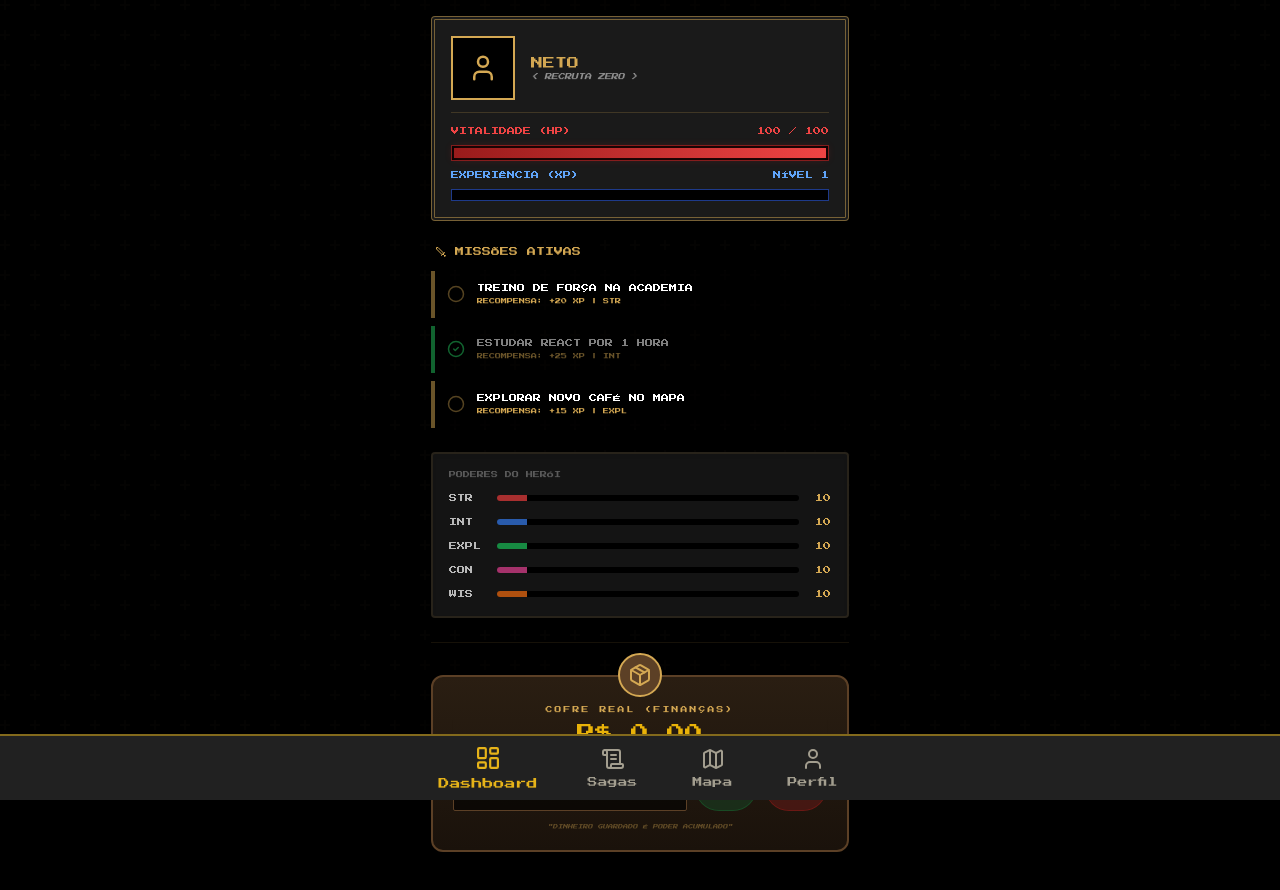
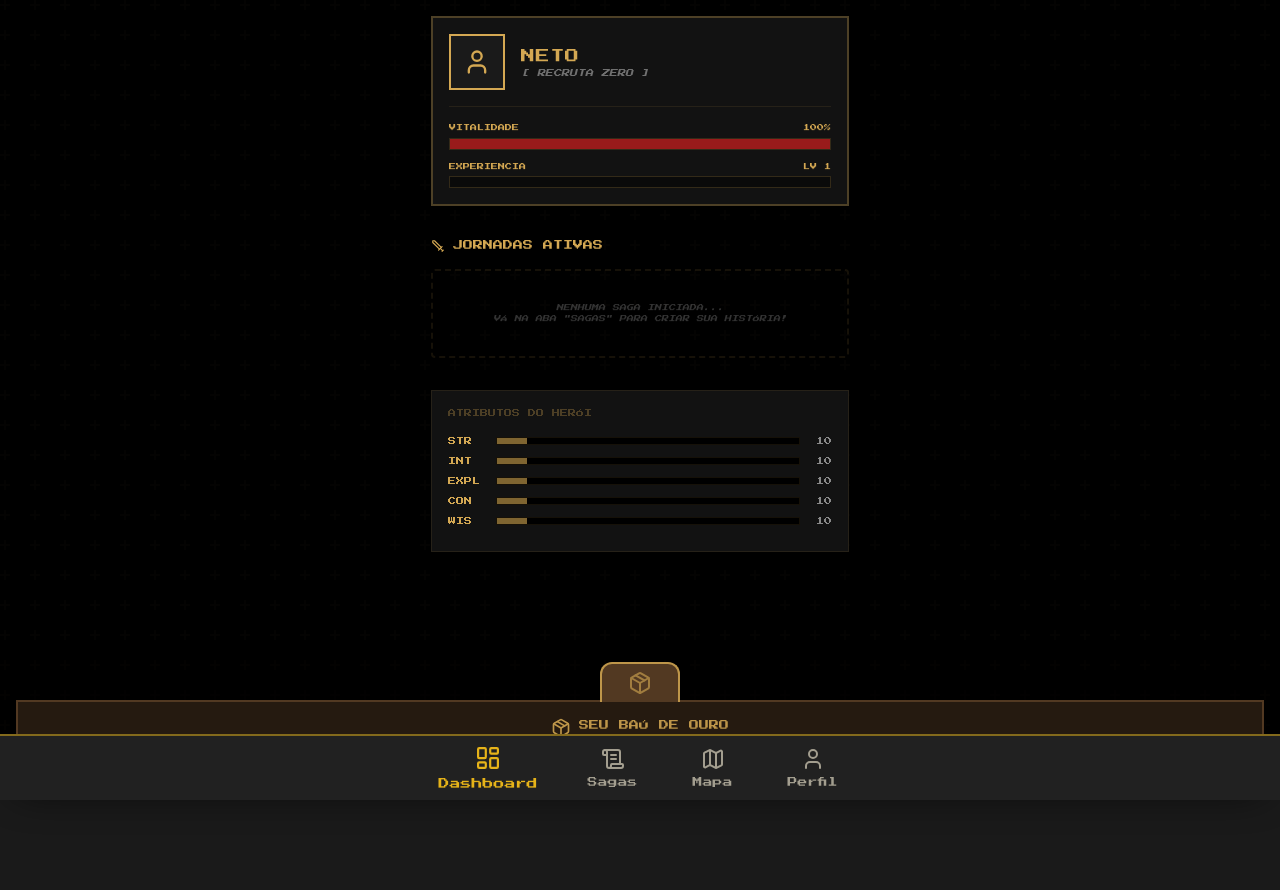
Before and after one commit to NetoPessoal-crypto/Life-RPG---Mestre-das-Sagas-MOCHA, a React (Vite) app: page / in a window 1280 px wide. Shown: the top 890 px of the page. After the commit the page ends 800 px from the top, so only its background shows below. Built offline with nearby package versions, Linux system fonts and the light colour scheme.

Commit message:
Update DashboardPage.tsx

```diff
--- a/src/react-app/pages/DashboardPage.tsx
+++ b/src/react-app/pages/DashboardPage.tsx
@@ -2,129 +2,140 @@ import { useState } from 'react';
 import AppShell from '@/react-app/components/AppShell';
 import { useGame, getPlayerTitle } from '@/react-app/context/GameContext';
 import { Button } from '@/react-app/components/ui/button';
-import { User, Shield, Zap, Coins, TrendingUp, TrendingDown, CheckCircle2, Circle, Sword, Brain, Map, Heart, Flame, Package } from 'lucide-react';
+import { User, TrendingUp, TrendingDown, Sword, Package, PackageOpen, ChevronDown, ChevronUp } from 'lucide-react';
 
 export default function DashboardPage() {
-  const { state, updatePlayerName, addGold, removeGold, addXP } = useGame();
+  const { state, updatePlayerName, addGold, removeGold } = useGame();
   const [goldValue, setGoldValue] = useState('');
-
-  // Simulação de Missões do Dia (Isso virá do seu Sagas futuramente)
-  const todayQuests = [
-    { id: '1', title: 'TREINO DE FORÇA NA ACADEMIA', xp: 20, attr: 'STR', completed: false },
-    { id: '2', title: 'ESTUDAR REACT POR 1 HORA', xp: 25, attr: 'INT', completed: true },
-    { id: '3', title: 'EXPLORAR NOVO CAFÉ NO MAPA', xp: 15, attr: 'EXPL', completed: false },
-  ];
+  const [isChestOpen, setIsChestOpen] = useState(false); // Estado para abrir o baú
 
   const hpPercent = (state.hp / state.maxHP) * 100;
   const xpPercent = (state.totalXP % 100);
 
   return (
     <AppShell>
-      <div className="p-4 space-y-6 pb-24">
+      <div className="p-4 space-y-8 pb-24 text-[#d4a853]">
 
-        {/* TOPO: STATUS DO HERÓI (ESTILO CLÁSSICO) */}
-        <div className="bg-[#1a1a1a] border-4 border-double border-[#d4a853]/50 rounded-lg p-4 shadow-[0_0_15px_rgba(0,0,0,0.5)]">
-          <div className="flex items-center gap-4 border-b border-[#d4a853]/20 pb-3 mb-3">
-             <div className="w-16 h-16 bg-black border-2 border-[#d4a853] flex items-center justify-center rounded-sm">
-                <User size={30} className="text-[#d4a853]" />
+        {/* TOPO: PERFIL PIXEL ART */}
+        <div className="bg-[#121212] border-2 border-[#d4a853]/30 rounded-none p-4 shadow-[4px_4px_0px_0px_rgba(0,0,0,1)]">
+          <div className="flex items-center gap-4 border-b border-[#d4a853]/10 pb-4 mb-4">
+             <div className="w-14 h-14 bg-[#1a1a1a] border-2 border-[#d4a853] flex items-center justify-center">
+                <User size={28} className="text-[#d4a853]" />
              </div>
              <div>
-                <h2 className="font-pixel text-[#d4a853] text-[12px] uppercase">{state.playerName}</h2>
-                <p className="font-pixel text-white/50 text-[7px] tracking-tighter italic">
-                  &lt; {getPlayerTitle(state.level)} &gt;
+                <h2 className="font-pixel text-[14px] uppercase tracking-wider">{state.playerName}</h2>
+                <p className="font-pixel text-[8px] text-white/40 italic">
+                  [ {getPlayerTitle(state.level)} ]
                 </p>
              </div>
           </div>
 
-          <div className="space-y-2">
-            <div className="flex justify-between items-center text-[8px] font-pixel text-red-500">
-               <span>VITALIDADE (HP)</span>
-               <span>{state.hp} / {state.maxHP}</span>
+          {/* BARRAS ESTILO PDF */}
+          <div className="space-y-3">
+            <div className="space-y-1">
+               <div className="flex justify-between font-pixel text-[7px]">
+                  <span>VITALIDADE</span>
+                  <span>{state.hp}%</span>
                </div>
-            <div className="h-4 w-full bg-black border border-red-900 rounded-sm p-[2px]">
-               <div className="h-full bg-gradient-to-r from-red-800 to-red-500 shadow-[0_0_10px_rgba(220,38,38,0.3)]" style={{ width: `${hpPercent}%` }} />
+               <div className="h-3 w-full bg-[#0a0a0a] border border-[#d4a853]/20">
+                  <div className="h-full bg-red-800 transition-all duration-1000" style={{ width: `${hpPercent}%` }} />
+               </div>
             </div>
 
-            <div className="flex justify-between items-center text-[8px] font-pixel text-blue-400">
-               <span>EXPERIÊNCIA (XP)</span>
-               <span>NÍVEL {state.level}</span>
+            <div className="space-y-1">
+               <div className="flex justify-between font-pixel text-[7px]">
+                  <span>EXPERIENCIA</span>
+                  <span>LV {state.level}</span>
                </div>
-            <div className="h-3 w-full bg-black border border-blue-900 rounded-sm p-[1px]">
-               <div className="h-full bg-blue-600 shadow-[0_0_10px_rgba(59,130,246,0.3)]" style={{ width: `${xpPercent}%` }} />
+               <div className="h-3 w-full bg-[#0a0a0a] border border-[#d4a853]/20">
+                  <div className="h-full bg-blue-800 transition-all duration-1000" style={{ width: `${xpPercent}%` }} />
+               </div>
             </div>
           </div>
         </div>
 
-        {/* MISSÕES DO DIA (O CORAÇÃO DO DASHBOARD) */}
-        <div className="space-y-3">
-          <h3 className="font-pixel text-[9px] text-[#d4a853] flex items-center gap-2 px-1">
-            <Sword size={12} /> MISSÕES ATIVAS
+        {/* MISSÕES REAIS (Sincronizado com o que você cria) */}
+        <div className="space-y-4">
+          <h3 className="font-pixel text-[10px] flex items-center gap-2">
+            <Sword size={14} /> JORNADAS ATIVAS
           </h3>
+
+          {state.sagas.length === 0 ? (
+            <div className="border-2 border-dashed border-[#d4a853]/10 p-8 text-center rounded-lg">
+               <p className="font-pixel text-[7px] text-white/20 uppercase italic">
+                 Nenhuma saga iniciada...<br/>Vá na aba "Sagas" para criar sua história!
+               </p>
+            </div>
+          ) : (
             <div className="space-y-2">
-            {todayQuests.map((quest) => (
-              <div key={quest.id} className={`bg-black/40 border-l-4 p-3 rounded-r-md flex items-center justify-between transition-all ${quest.completed ? 'border-green-500 opacity-50' : 'border-[#d4a853] border-opacity-50'}`}>
-                <div className="flex items-center gap-3">
-                  {quest.completed ? <CheckCircle2 className="text-green-500" size={18} /> : <Circle className="text-[#d4a853]/40" size={18} />}
-                  <div>
-                    <p className="font-pixel text-[8px] text-white leading-tight uppercase">{quest.title}</p>
-                    <p className="font-pixel text-[6px] text-[#d4a853] mt-1">RECOMPENSA: +{quest.xp} XP | {quest.attr}</p>
-                  </div>
-                </div>
+               {/* Aqui vamos mapear as sagas reais quando conectarmos os arquivos */}
+               {state.sagas.slice(0, 3).map((saga) => (
+                 <div key={saga.id} className="bg-[#1a1a1a] border-l-4 border-[#d4a853] p-3 flex justify-between items-center">
+                    <span className="font-pixel text-[8px] uppercase">{saga.name}</span>
+                    <span className="font-pixel text-[6px] opacity-40">EM PROGRESSO</span>
                  </div>
                ))}
             </div>
+          )}
         </div>
 
-        {/* ATRIBUTOS (COMO NO PDF) */}
-        <div className="bg-[#1a1a1a]/80 border-2 border-[#d4a853]/10 rounded-lg p-4 space-y-3 shadow-inner">
-           <h3 className="font-pixel text-[7px] text-white/30 uppercase mb-2">Poderes do Herói</h3>
+        {/* ATRIBUTOS (Fiel ao seu PDF) */}
+        <div className="bg-[#121212] p-4 border border-[#d4a853]/10">
+           <p className="font-pixel text-[8px] mb-4 opacity-30 uppercase">Atributos do Herói</p>
            {[
-             { label: 'STR', val: state.attributes.STR, color: 'bg-red-500' },
-             { label: 'INT', val: state.attributes.INT, color: 'bg-blue-500' },
-             { label: 'EXPL', val: state.attributes.EXPL, color: 'bg-green-500' },
-             { label: 'CON', val: state.attributes.CON, color: 'bg-pink-500' },
-             { label: 'WIS', val: state.attributes.WIS, color: 'bg-orange-500' }
+             { label: 'STR', val: state.attributes.STR },
+             { label: 'INT', val: state.attributes.INT },
+             { label: 'EXPL', val: state.attributes.EXPL },
+             { label: 'CON', val: state.attributes.CON },
+             { label: 'WIS', val: state.attributes.WIS }
            ].map((attr) => (
-             <div key={attr.label} className="flex items-center gap-4">
-               <span className="font-pixel text-[8px] text-white/70 w-8">{attr.label}</span>
-               <div className="h-1.5 flex-1 bg-black rounded-full overflow-hidden">
-                  <div className={`h-full ${attr.color} opacity-70`} style={{ width: `${attr.val}%` }} />
+             <div key={attr.label} className="flex items-center gap-4 mb-2">
+               <span className="font-pixel text-[8px] w-8">{attr.label}</span>
+               <div className="h-2 flex-1 bg-black border border-[#d4a853]/10 relative overflow-hidden">
+                  <div className="h-full bg-[#d4a853]/60" style={{ width: `${attr.val}%` }} />
                </div>
-               <span className="font-pixel text-[8px] text-[#d4a853]">{attr.val}</span>
+               <span className="font-pixel text-[8px] text-white/50">{attr.val}</span>
              </div>
            ))}
         </div>
 
-        {/* O COFRE (BAÚ DE FINANÇAS) */}
-        <div className="mt-8 pt-8 border-t border-[#d4a853]/10">
-          <div className="bg-gradient-to-b from-[#2a1e12] to-[#1a120b] border-2 border-[#5c4026] rounded-xl p-5 shadow-[0_10px_30px_rgba(0,0,0,0.8)] relative">
-            <div className="absolute -top-6 left-1/2 -translate-x-1/2 bg-[#5c4026] p-2 rounded-full border-2 border-[#d4a853]">
-               <Package className="text-[#d4a853]" size={24} />
+        {/* O COFRE INTERATIVO (BAÚ) */}
+        <div className="fixed bottom-20 left-4 right-4 z-50">
+           <div className={`bg-[#2a1e12] border-2 border-[#5c4026] p-4 shadow-[0_-10px_40px_rgba(0,0,0,0.8)] transition-all duration-500 transform ${isChestOpen ? 'translate-y-0 opacity-100' : 'translate-y-[80%] opacity-90'}`}>
+
+              {/* Gatilho para abrir/fechar */}
+              <button
+                onClick={() => setIsChestOpen(!isChestOpen)}
+                className="absolute -top-10 left-1/2 -translate-x-1/2 bg-[#5c4026] w-20 h-10 border-2 border-b-0 border-[#d4a853] flex items-center justify-center rounded-t-xl"
+              >
+                {isChestOpen ? <ChevronDown className="animate-bounce" /> : <Package className="animate-pulse" />}
+              </button>
+
+              <div className="text-center mb-4">
+                 <div className="flex justify-center gap-2 mb-1">
+                    {isChestOpen ? <PackageOpen size={20} /> : <Package size={20} />}
+                    <h3 className="font-pixel text-[10px] uppercase">Seu Baú de Ouro</h3>
+                 </div>
+                 <p className="font-pixel text-[16px] text-yellow-500">
+                    {state.attributes.GOLD.toLocaleString('pt-BR', { style: 'currency', currency: 'BRL' })}
+                 </p>
               </div>
 
-            <div className="text-center space-y-1 mb-4 mt-2">
-               <p className="font-pixel text-[7px] text-[#d4a853] uppercase tracking-[2px]">Cofre Real (Finanças)</p>
-               <h3 className="font-pixel text-[18px] text-yellow-500 shadow-sm">
-                 {state.attributes.GOLD.toLocaleString('pt-BR', { style: 'currency', currency: 'BRL' })}
-               </h3>
-            </div>
-
-            <div className="flex gap-2">
+              {isChestOpen && (
+                <div className="flex gap-2 animate-in fade-in slide-in-from-bottom-2">
                   <input
                     type="number" value={goldValue} onChange={(e) => setGoldValue(e.target.value)}
                     placeholder="VALOR..."
-                className="flex-1 bg-black/60 border border-[#5c4026] p-3 text-white font-pixel text-[10px] outline-none rounded-md"
+                    className="flex-1 bg-black border border-[#5c4026] p-2 text-white font-pixel text-[10px] outline-none"
                   />
-              <Button onClick={() => { addGold(Number(goldValue)); setGoldValue(''); }} className="bg-green-900/40 text-green-400 border border-green-700/50 hover:bg-green-800/60 h-12 flex-1">
+                  <Button onClick={() => { addGold(Number(goldValue)); setGoldValue(''); }} className="bg-green-900/60 border border-green-500/50 h-10 px-4">
                     <TrendingUp size={16} />
                   </Button>
-              <Button onClick={() => { removeGold(Number(goldValue)); setGoldValue(''); }} className="bg-red-900/40 text-red-400 border border-red-700/50 hover:bg-red-800/60 h-12 flex-1">
+                  <Button onClick={() => { removeGold(Number(goldValue)); setGoldValue(''); }} className="bg-red-900/60 border border-red-500/50 h-10 px-4">
                     <TrendingDown size={16} />
                   </Button>
                 </div>
-            <p className="font-pixel text-[5px] text-[#d4a853]/40 text-center mt-3 uppercase italic">
-              "Dinheiro guardado é poder acumulado"
-            </p>
+              )}
            </div>
         </div>
 
```
Lines whose indentation alone changed are shown as unchanged.
